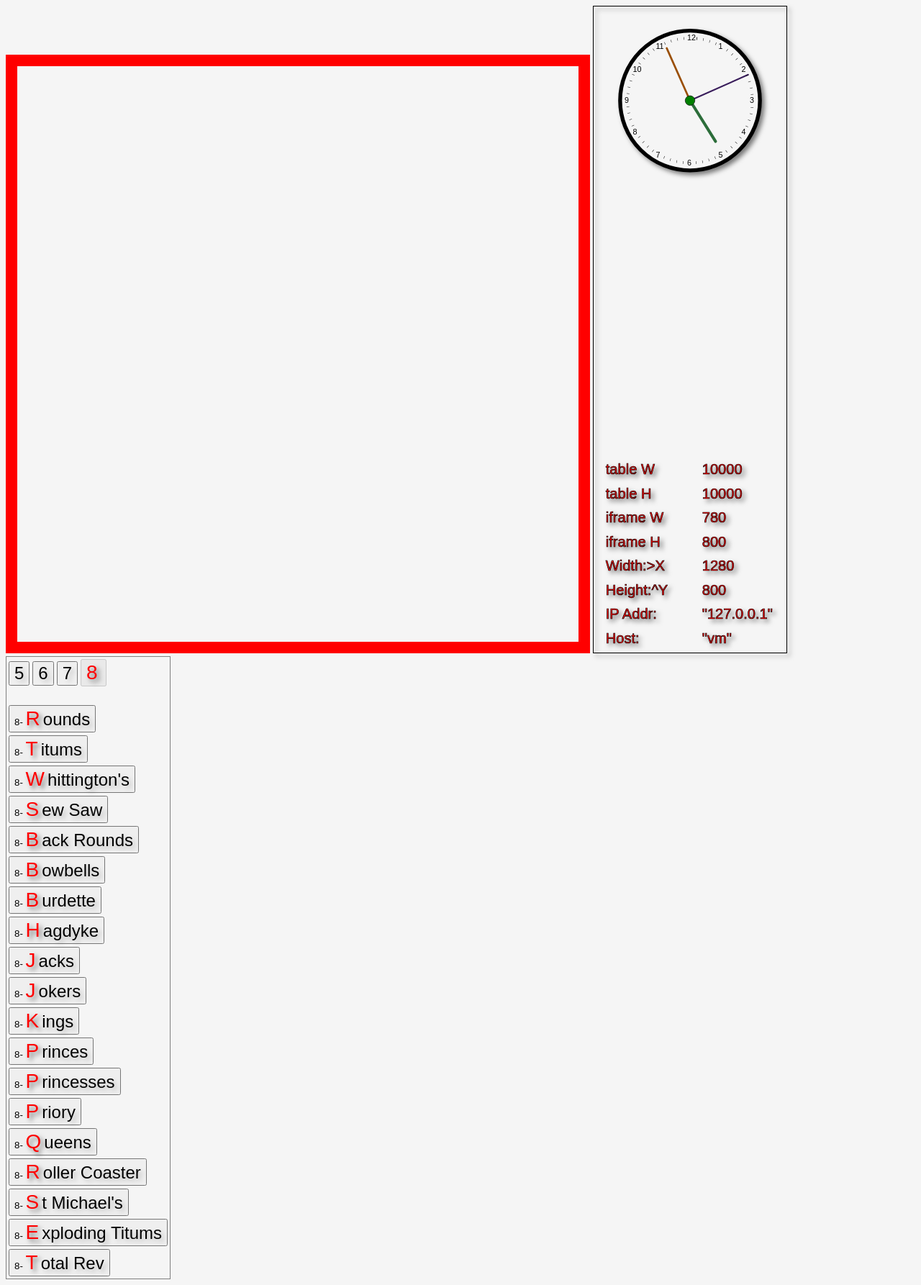
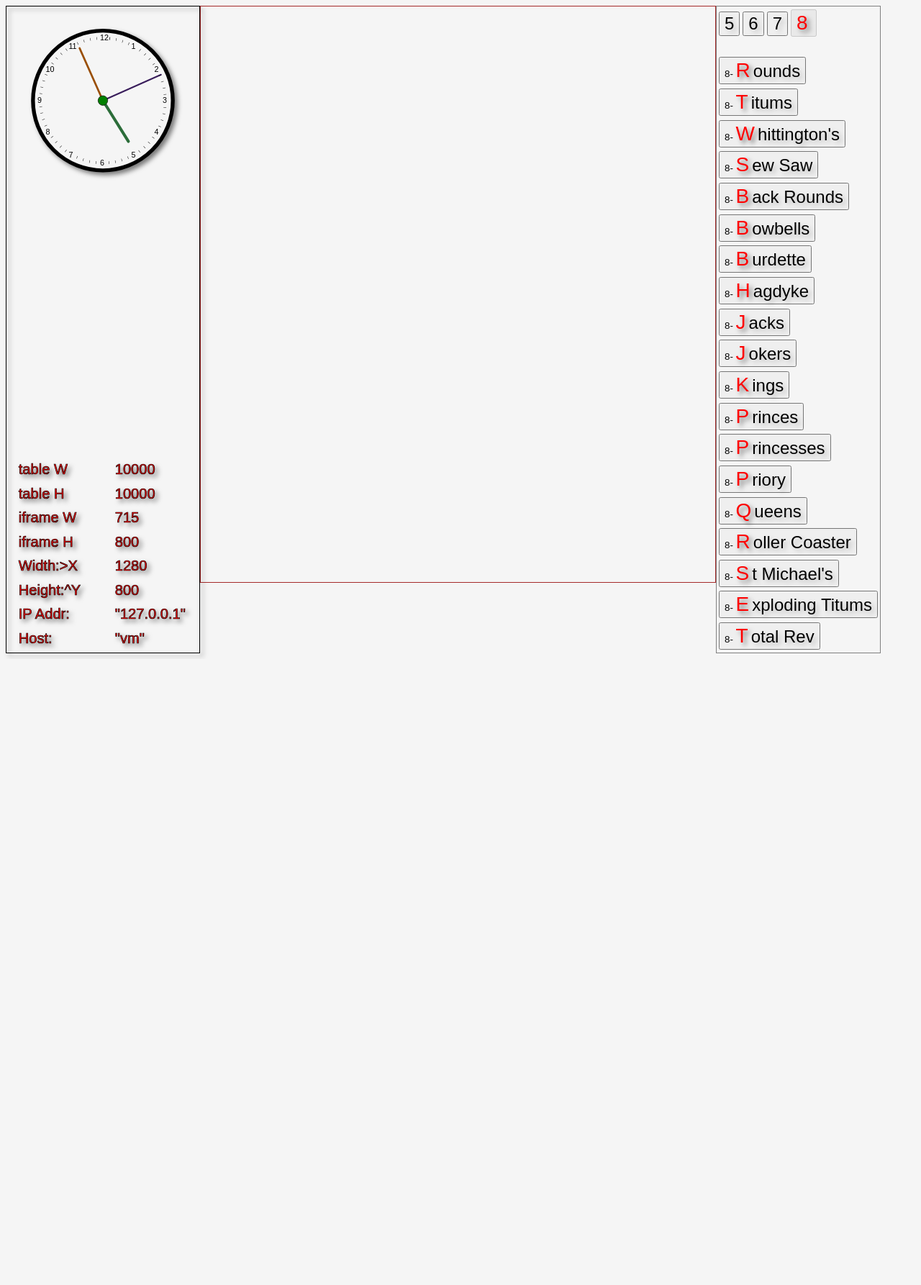
Before and after one commit to wyleu/Sandbells, a Django app: page / in a window 1280 px wide. Shown: the whole page at 72% size. After the commit the page ends 914 px from the top, so only its background shows below. Run offline with Django 4.2, Linux system fonts and the light colour scheme; data comes from the database, SQL or seed files in the repository.

Commit message:
Tidier , a bit ...

```diff
--- a/changes/bells/static/bells/pagesize.js
+++ b/changes/bells/static/bells/pagesize.js
@@ -94,15 +94,29 @@ function processWindowSize() {
 
     fred = d3.select('#ishow')
     .attr('height', height)
-    .attr('width', width-500);
+    .attr('width', width-565);
 
-    let window_height_value = fred.attr("height");
-    let window_width_value = fred.attr("width");
+    try{
+        window_height_value = fred.attr("height");
+        window_width_value = fred.attr("width");
+    }
+    catch(err){
+   /*         document.getElementById("window_size").innerHTML = err.message;   */
+            console.log("BANG! " + err.message);
+            window_height_value = 'FRED';
+            window_height_value = 'GEORGE';
 
+    }
+
+    try{
     d3.select('#window_height_value')
     .text(window_height_value);
     d3.select('#window_width_value')
     .text(window_width_value);
+    }
+    catch(err){
+        console.log("BANG! " + err.message);
+    }
 
 /*     var iframe = document.getElementById('ishow');
     var innerDoc = iframe.contentDocument || iframe.contentWindow.document;
--- a/changes/bells/static/bells/style.css
+++ b/changes/bells/static/bells/style.css
@@ -20,7 +20,7 @@ li a {
   color: green;
 }
 html, body {
-  /* display: inline-block; */
+  display: flex;
   background-color: whitesmoke;
 }
 
@@ -33,7 +33,11 @@ footer{
 }
 
 iframe {
-  border: 1em solid red;
+  border: .1em solid red;
+  height:   "1080px";
+  width :   "1100px";
+  border-color:brown;
+  border-width:"15px";
 }
 svg {
 	/* width: 500px;
--- a/changes/bells/templates/bells/fullscreen.html
+++ b/changes/bells/templates/bells/fullscreen.html
@@ -19,7 +19,7 @@
       {% endfor%}
 
       <div>
-        {% include "bells/frontpage_select.html" %}
+        {% include "bells/changes.html" %}
       </div>
   </div>
   {% endblock fullscreen%}
--- a/changes/bells/templates/bells/home.html
+++ b/changes/bells/templates/bells/home.html
@@ -3,10 +3,9 @@
 {% block title%}
 <title>Title from iFrame</title>
 {% endblock title%}
+
   {% block display %}
-
+    {% include "bells/svg_data.html" %}
     {% include "bells/iframe.html" %}
-    {% include "bells/svg_data.html" %}
     {% include "bells/changes.html" %}
-
   {% endblock display %}
--- a/changes/bells/templates/bells/iframe.html
+++ b/changes/bells/templates/bells/iframe.html
@@ -3,10 +3,7 @@
 <iframe
 id="ishow"
 src="/display/8/jokers/"
-height=   "device-height - 1080px"
-width =   "device-width  - 1330px"
-border-color = "red"
-border-width = "15px"
+
 <!--"1080px" -->
 <!--"1330px" -->
 <!-- referrerpolicy="strict-origin-when-cross-origin"  -->
--- a/changes/bells/templates/bells/menu.html
+++ b/changes/bells/templates/bells/menu.html
@@ -7,7 +7,7 @@
 {% block menu %}
   <div class="frontpage_container">
       <div>
-        {% include "bells/frontpage_select.html" %}
+        {% include "bells/changes.html" %}
       </div>
   </div>
   {% endblock menu%}
```
Also changed, not shown: changes/bells/templates/bells/disused_____frontpage_select.html (renamed from changes/bells/templates/bells/frontpage_select.html).
